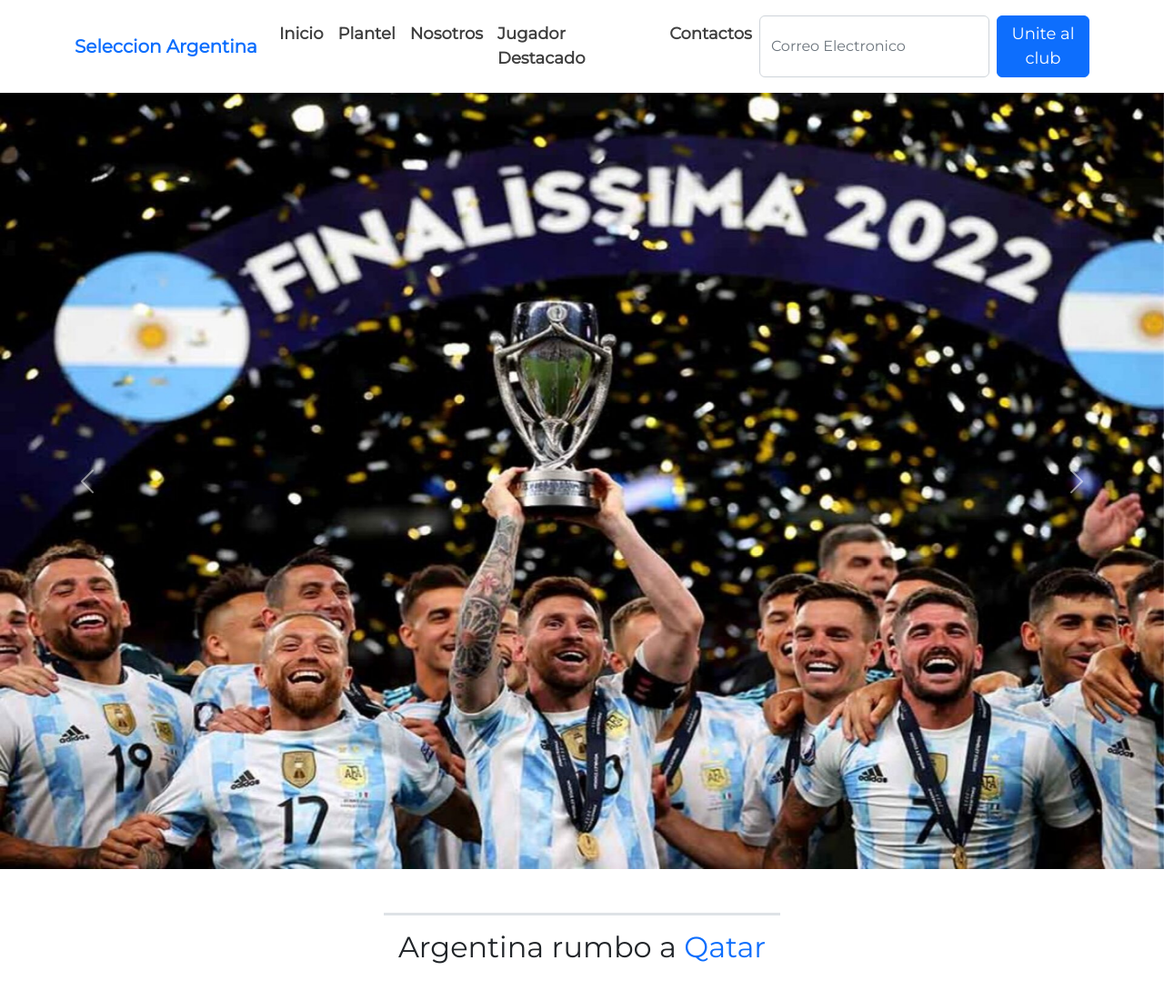
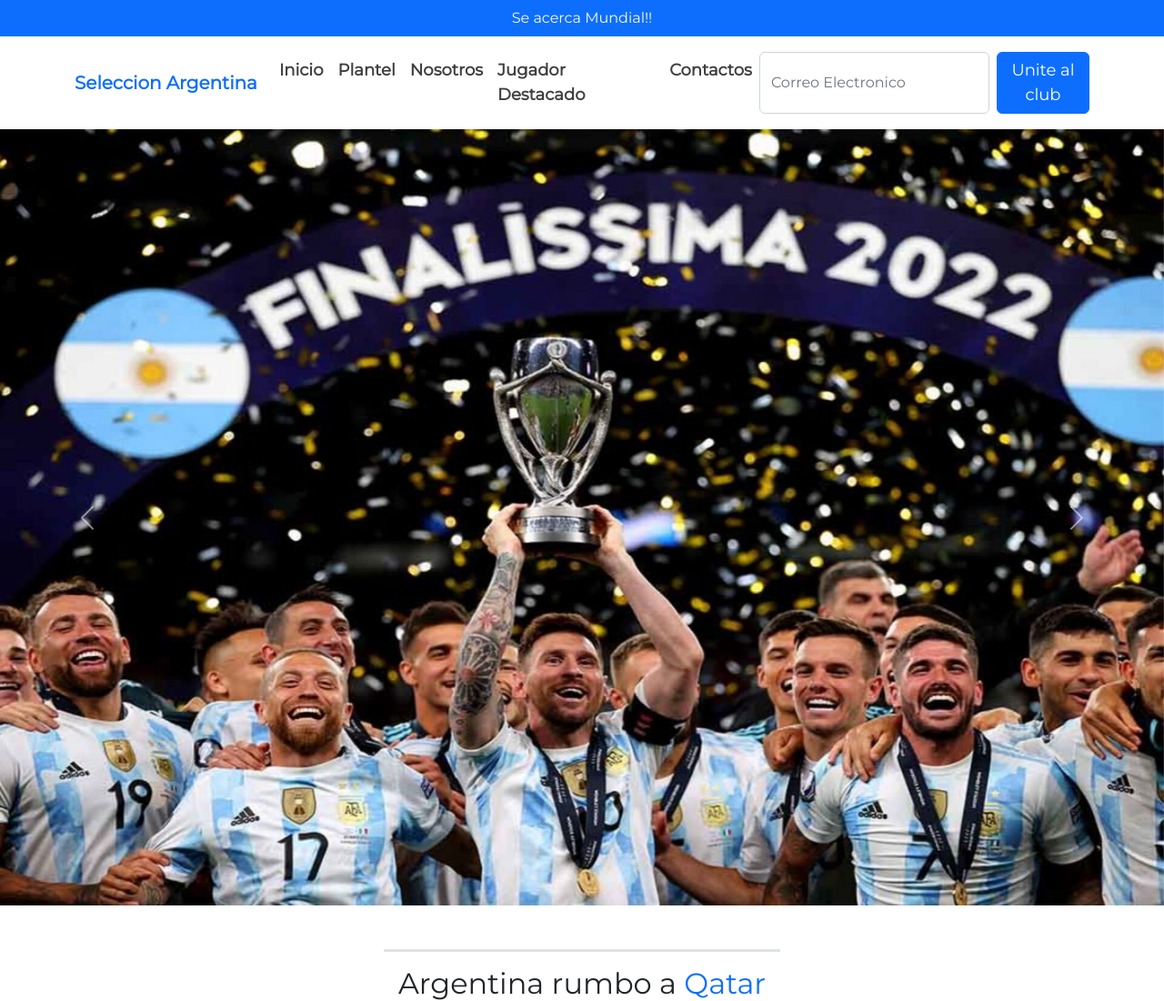
Before and after one commit to Gabo012/seleccion-argentina, a plain HTML site: page index.html in a window 1280 px wide. Shown: the top 1100 px of the page at 91% size. Drawn offline with nearby package versions, Linux system fonts and the light colour scheme; a script that the page names is missing.

```diff
--- a/index.html
+++ b/index.html
@@ -12,7 +12,8 @@
 </head>
 
 <body>
-    <header>
+    <header class="container-fluid bg-primary d-flex justify-content-center">
+      <p class="text-light mb-0 p-2 fs-6">Se acerca Mundial!!</p>
 
     </header>
 
```
Also changed, not shown: paginas/contacto.html (+1 -1 lines), paginas/mvp.html (+1 -1 lines), paginas/plantilla.html (+1 -1 lines), paginas/sobrenosotros.html (+3 -1 lines).
